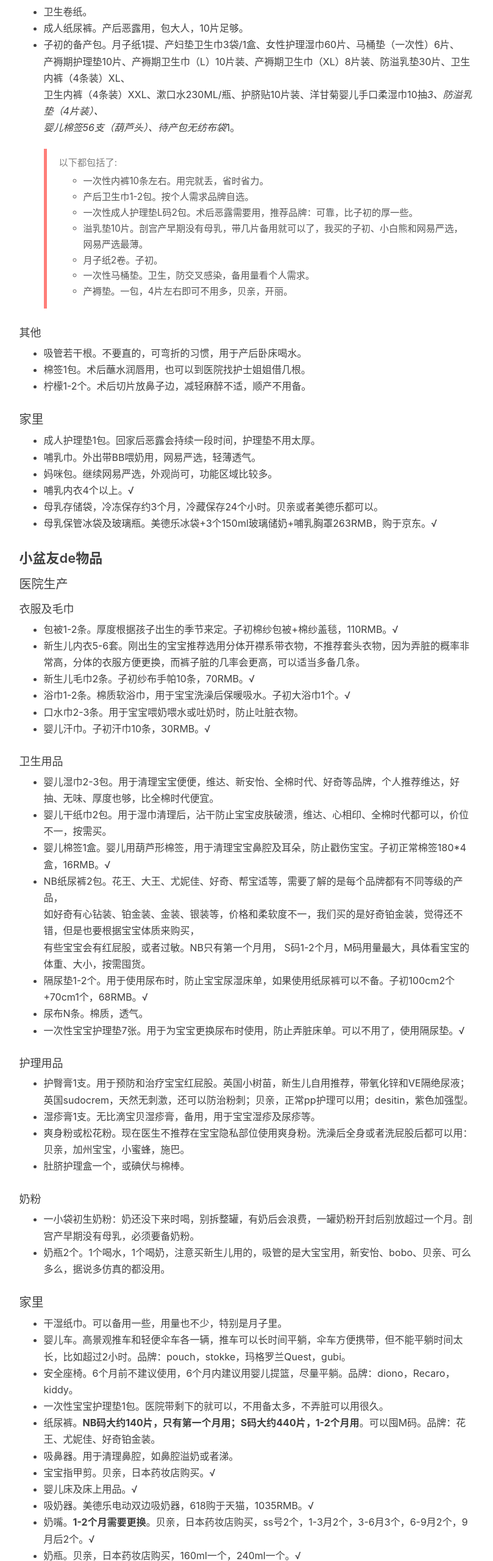
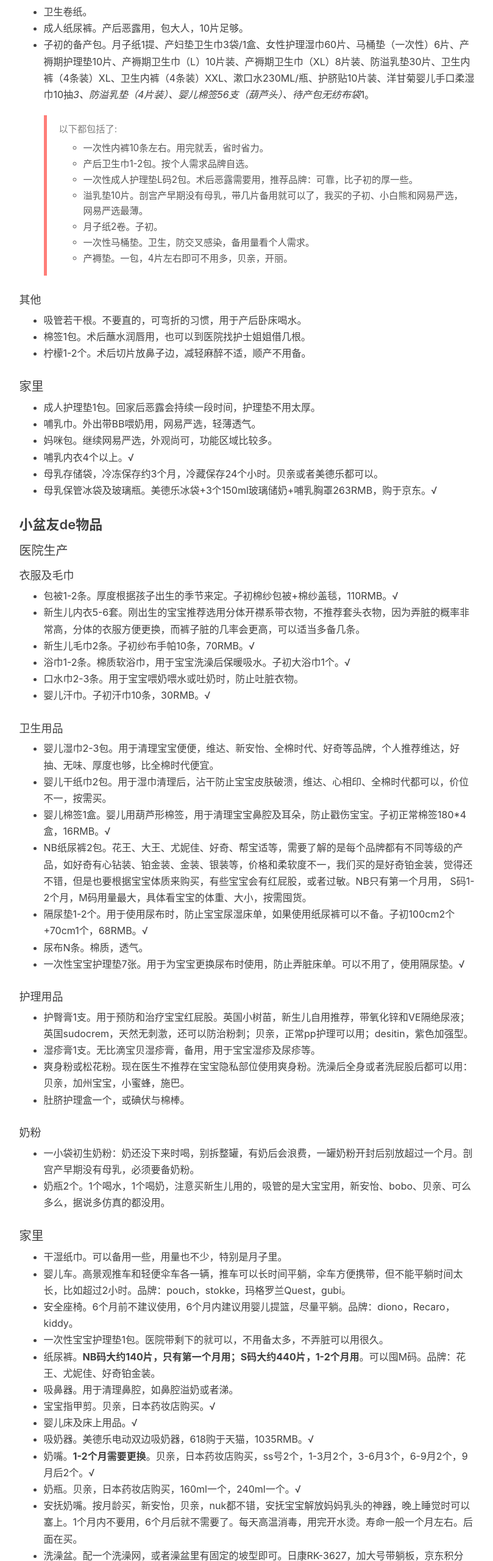
Before and after one commit to mdouyun/mdouyun.github.io, a plain HTML site: page 2018/06/25/predelivery/index.html in a window 1280 px wide. Shown: the part 983-3543 px from the top of the page at 61% size, without its empty margins (136-945 px from the left). Drawn offline with nearby package versions, Linux system fonts and the light colour scheme; some packages are replaced by stand-ins of ours; a script that the page names is missing.

Commit message:
Site updated: 2018-08-10 11:35:38

```diff
--- a/2018/06/25/predelivery/index.html
+++ b/2018/06/25/predelivery/index.html
@@ -212,7 +212,7 @@
 <h4 id="卫生用品"><a href="#卫生用品" class="headerlink" title="卫生用品"></a>卫生用品</h4><ul>
 <li>卫生卷纸。</li>
 <li>成人纸尿裤。产后恶露用，包大人，10片足够。</li>
-<li>子初的备产包。月子纸1提、产妇垫卫生巾3袋/1盒、女性护理湿巾60片、马桶垫（一次性）6片、<br>产褥期护理垫10片、产褥期卫生巾（L）10片装、产褥期卫生巾（XL）8片装、防溢乳垫30片、卫生内裤（4条装）XL、<br>卫生内裤（4条装）XXL、漱口水230ML/瓶、护脐贴10片装、洋甘菊婴儿手口柔湿巾10抽<em>3、防溢乳垫（4片装）、<br>婴儿棉签56支（葫芦头）、待产包无纺布袋</em>1。<blockquote>
+<li>子初的备产包。月子纸1提、产妇垫卫生巾3袋/1盒、女性护理湿巾60片、马桶垫（一次性）6片、产褥期护理垫10片、产褥期卫生巾（L）10片装、产褥期卫生巾（XL）8片装、防溢乳垫30片、卫生内裤（4条装）XL、卫生内裤（4条装）XXL、漱口水230ML/瓶、护脐贴10片装、洋甘菊婴儿手口柔湿巾10抽<em>3、防溢乳垫（4片装）、婴儿棉签56支（葫芦头）、待产包无纺布袋</em>1。<blockquote>
 <p>以下都包括了:</p>
 <ul>
 <li>一次性内裤10条左右。用完就丢，省时省力。</li>
@@ -251,7 +251,7 @@
 <li>婴儿湿巾2-3包。用于清理宝宝便便，维达、新安怡、全棉时代、好奇等品牌，个人推荐维达，好抽、无味、厚度也够，比全棉时代便宜。</li>
 <li>婴儿干纸巾2包。用于湿巾清理后，沾干防止宝宝皮肤破溃，维达、心相印、全棉时代都可以，价位不一，按需买。</li>
 <li>婴儿棉签1盒。婴儿用葫芦形棉签，用于清理宝宝鼻腔及耳朵，防止戳伤宝宝。子初正常棉签180*4盒，16RMB。√</li>
-<li>NB纸尿裤2包。花王、大王、尤妮佳、好奇、帮宝适等，需要了解的是每个品牌都有不同等级的产品，<br>如好奇有心钻装、铂金装、金装、银装等，价格和柔软度不一，我们买的是好奇铂金装，觉得还不错，但是也要根据宝宝体质来购买，<br>有些宝宝会有红屁股，或者过敏。NB只有第一个月用， S码1-2个月，M码用量最大，具体看宝宝的体重、大小，按需囤货。</li>
+<li>NB纸尿裤2包。花王、大王、尤妮佳、好奇、帮宝适等，需要了解的是每个品牌都有不同等级的产品，如好奇有心钻装、铂金装、金装、银装等，价格和柔软度不一，我们买的是好奇铂金装，觉得还不错，但是也要根据宝宝体质来购买，有些宝宝会有红屁股，或者过敏。NB只有第一个月用， S码1-2个月，M码用量最大，具体看宝宝的体重、大小，按需囤货。</li>
 <li>隔尿垫1-2个。用于使用尿布时，防止宝宝尿湿床单，如果使用纸尿裤可以不备。子初100cm2个+70cm1个，68RMB。√</li>
 <li>尿布N条。棉质，透气。</li>
 <li>一次性宝宝护理垫7张。用于为宝宝更换尿布时使用，防止弄脏床单。可以不用了，使用隔尿垫。√</li>
@@ -278,7 +278,7 @@
 <li>吸奶器。美德乐电动双边吸奶器，618购于天猫，1035RMB。√</li>
 <li>奶嘴。<strong>1-2个月需要更换</strong>。贝亲，日本药妆店购买，ss号2个，1-3月2个，3-6月3个，6-9月2个，9月后2个。√</li>
 <li>奶瓶。贝亲，日本药妆店购买，160ml一个，240ml一个。√</li>
-<li>安抚奶嘴。按月龄买，新安怡，贝亲，nuk都不错，安抚宝宝解放妈妈乳头的神器，晚上睡觉时可以塞上。<br>1个月内不要用，6个月后就不需要了。每天高温消毒，用完开水烫。寿命一般一个月左右。后面在买。</li>
+<li>安抚奶嘴。按月龄买，新安怡，贝亲，nuk都不错，安抚宝宝解放妈妈乳头的神器，晚上睡觉时可以塞上。1个月内不要用，6个月后就不需要了。每天高温消毒，用完开水烫。寿命一般一个月左右。后面在买。</li>
 <li>洗澡盆。配一个洗澡网，或者澡盆里有固定的坡型即可。日康RK-3627，加大号带躺板，京东积分换，129JF。</li>
 <li>婴儿油。浴后抚触用，橄榄油亦可，品牌无所谓，别买太大可以用很久：哈罗闪，强生，derma。</li>
 </ul>
```
Also changed, not shown: Tags/index.html (+16 -16 lines).
